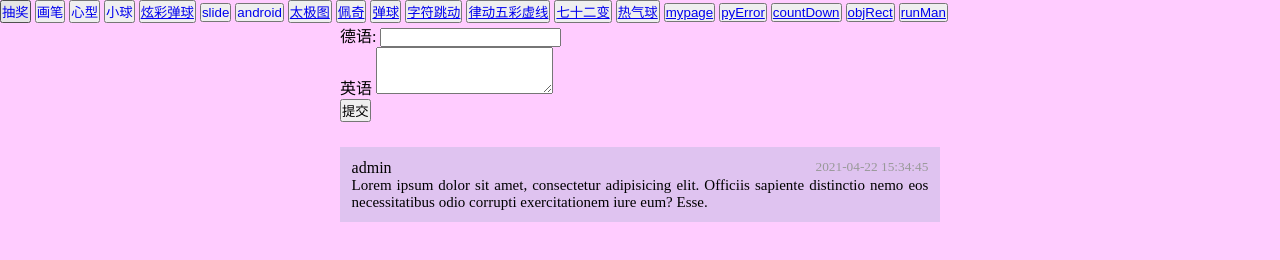
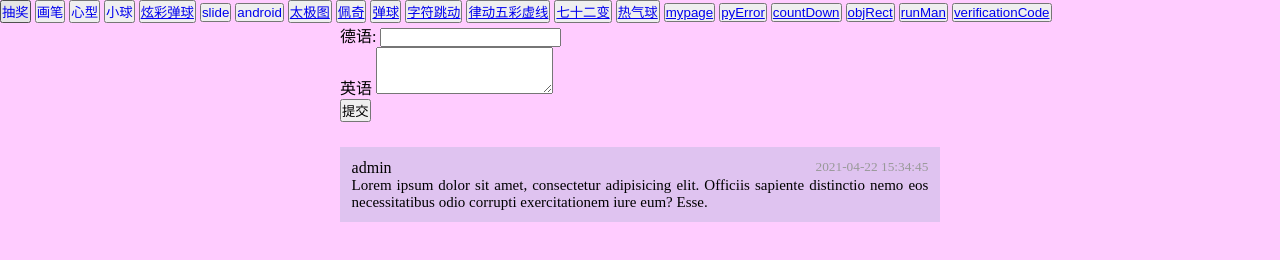
Before and after one commit to iampengjun/iampengjun.github.io, a plain HTML site: page index.html in a window 1280 px wide. Drawn offline with Linux system fonts and the light colour scheme.

Commit message:
Update index.html

```diff
--- a/index.html
+++ b/index.html
@@ -66,6 +66,7 @@
     <button><a href="countDown.html" id="countDown">countDown</a></button>
     <button><a href="objRect.html" id="objRect">objRect</a></button>
     <button><a href="runMan.html" id="runMan">runMan</a></button>
+    <button><a href="verificationCode.html" id="verificationCode">verificationCode</a></button>
 
     <div class="container">
       <div class="form-group">
```
